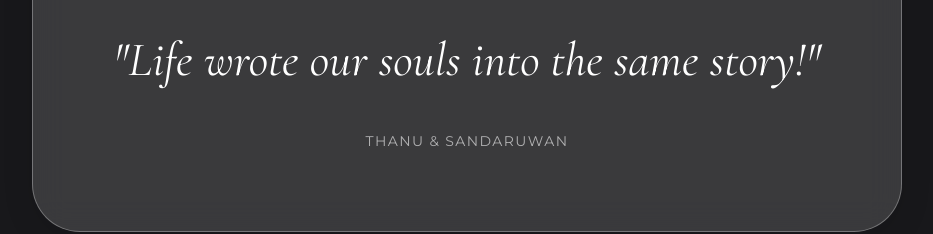
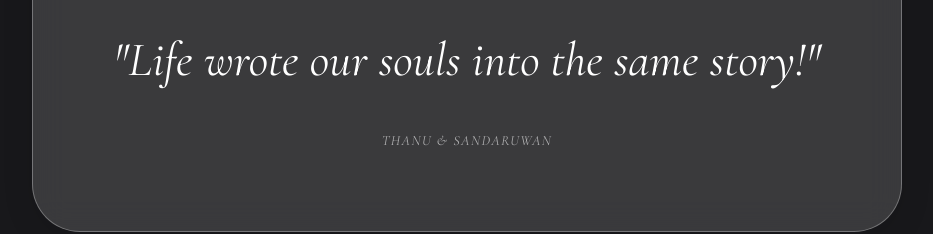
Before and after one commit to Dracky97/Sandaruwa-Thanuja-invitation, a React (Vite) app: page / in a window 1280 px wide. Shown: the part 1860-2094 px from the top of the page, without its empty margins (173-1106 px from the left). Built offline with nearby package versions, Linux system fonts and the light colour scheme.

Commit message:
Add files via upload

```diff
--- a/src/App.tsx
+++ b/src/App.tsx
@@ -199,7 +199,7 @@ export default function App() {
             <h2 className="font-serif text-3xl md:text-5xl leading-relaxed font-light italic">
               "Life wrote our souls into the same story!"
             </h2>
-            <p className="mt-8 text-white/60 tracking-widest uppercase text-sm">Thanu & Sandaruwan</p>
+            <p className="mt-8 text-white/60 tracking-widest uppercase text-sm font-serif font-light italic">Thanu & Sandaruwan</p>
           </motion.div>
         </section>
 
```
